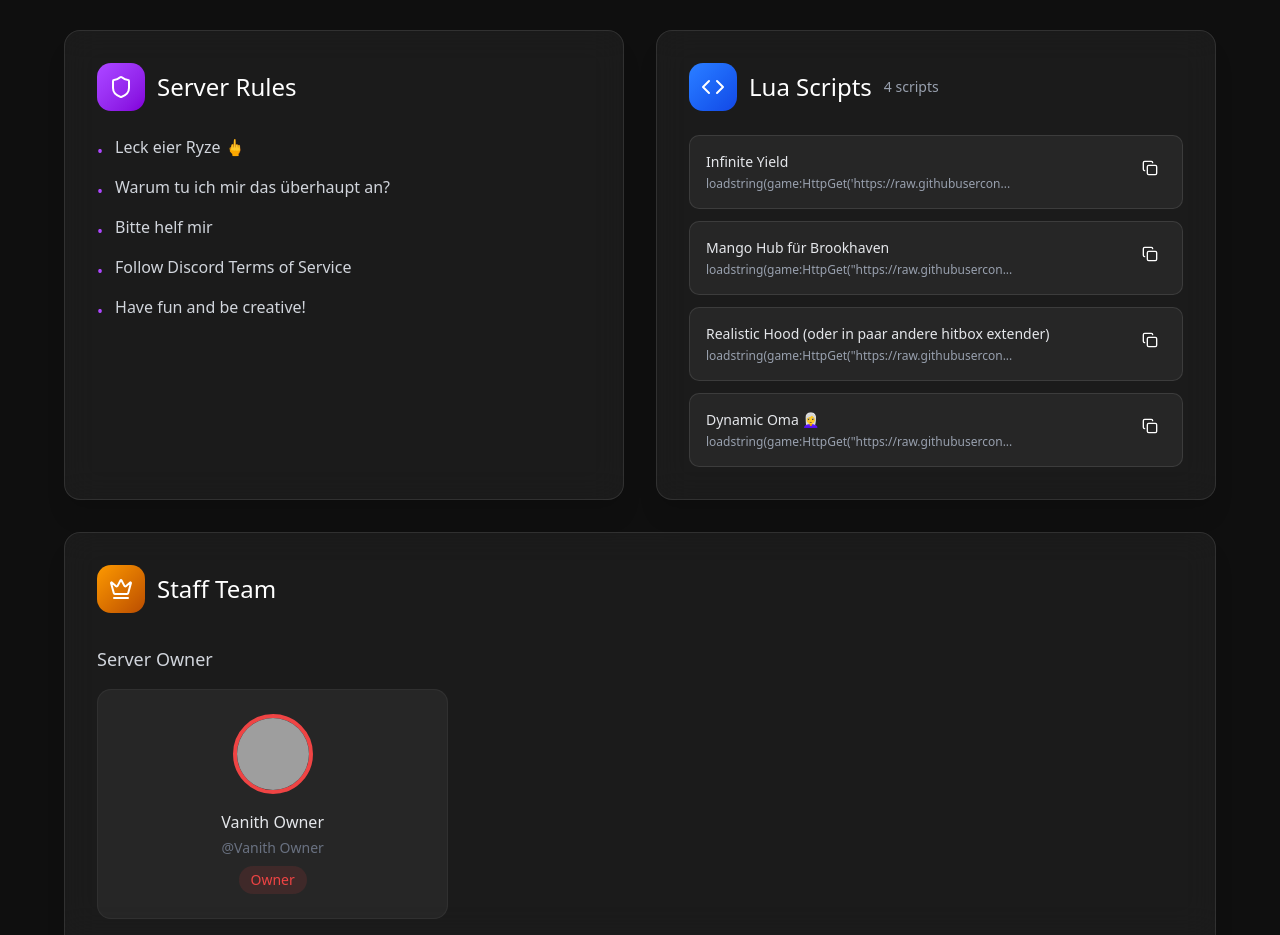
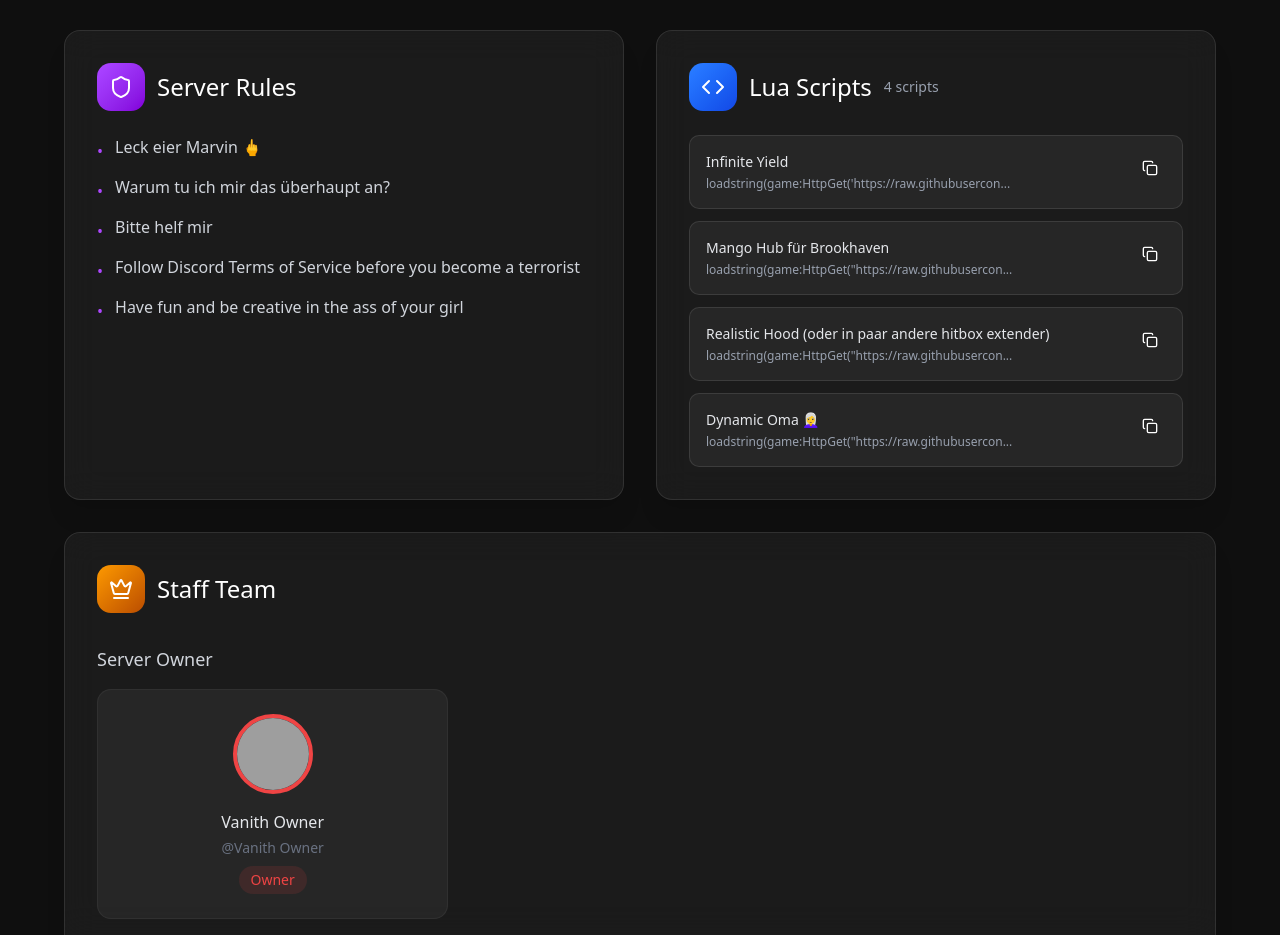
Before and after one commit to vanithgh/Vanith-Website-dc, a React (Vite) app: page / in a window 1280 px wide. Shown: the part 2000-2935 px from the top of the page. Built offline with nearby package versions, Linux system fonts and the light colour scheme; no server answers; grey boxes are pictures that could not be loaded.

Commit message:
Update ServerInfo.tsx

```diff
--- a/src/components/ServerInfo.tsx
+++ b/src/components/ServerInfo.tsx
@@ -18,11 +18,11 @@ interface ServerInfoProps {
 }
 
 const rules = [
-  'Leck eier Ryze 🖕',
+  'Leck eier Marvin 🖕',
   'Warum tu ich mir das überhaupt an?',
   'Bitte helf mir',
-  'Follow Discord Terms of Service',
-  'Have fun and be creative!'
+  'Follow Discord Terms of Service before you become a terrorist',
+  'Have fun and be creative in the ass of your girl'
 ];
 
 // Hier kannst du deine Scripts hinzufügen
```
